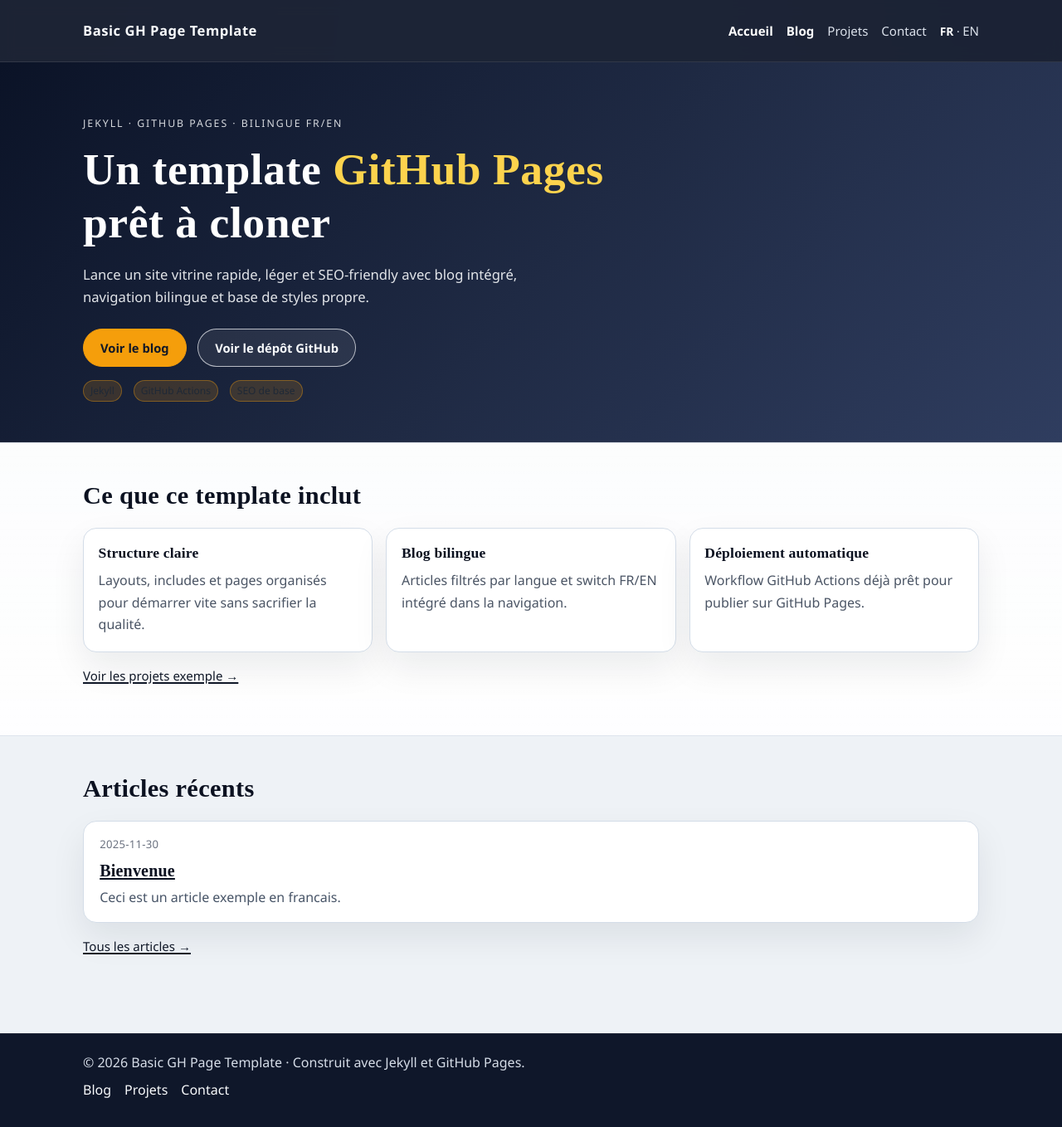
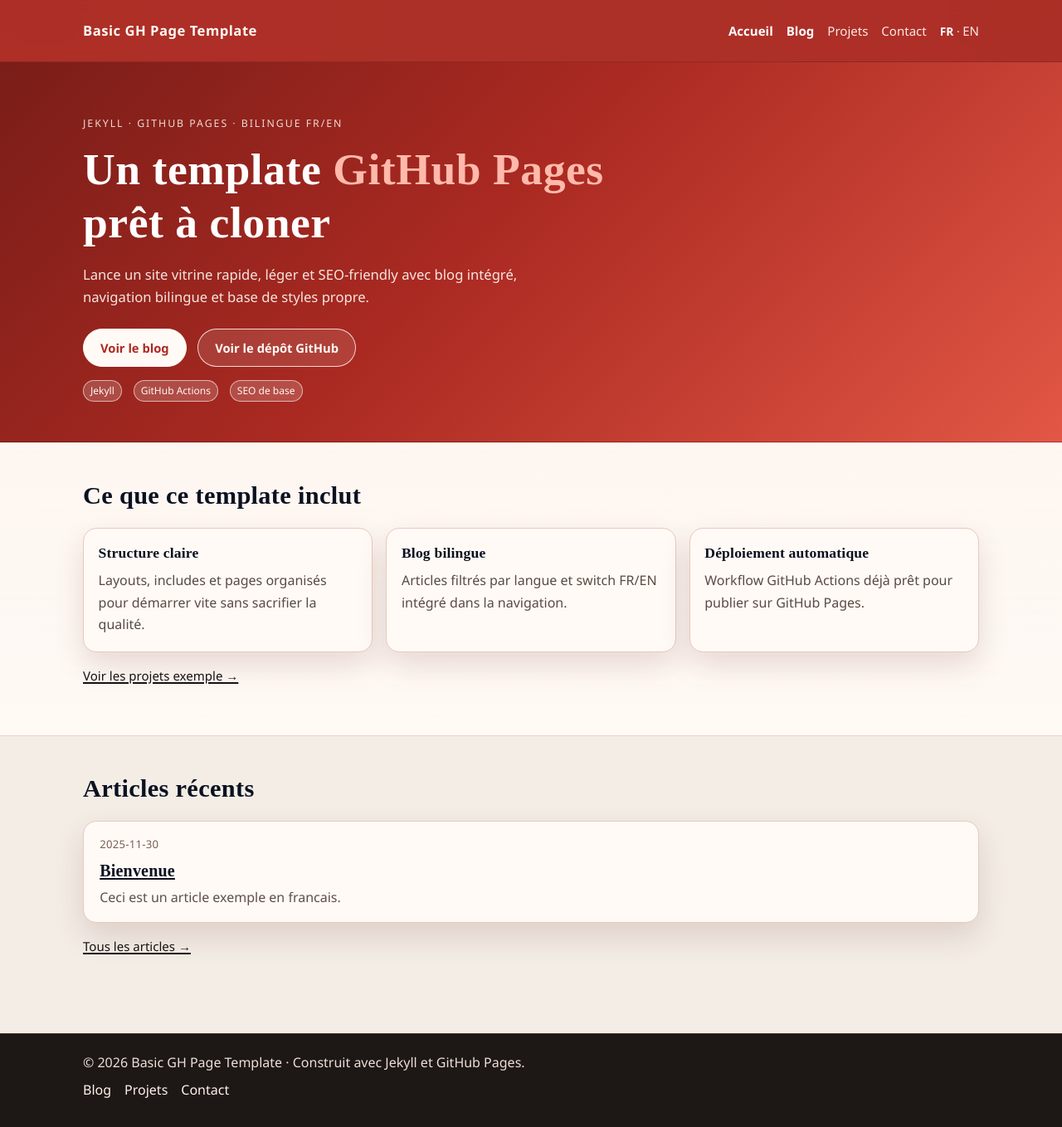
Before and after one commit to jphenri/basic-gh-page-template, a Jekyll site: the page built from index.md, in a window 1280 px wide and 1358 px high. Shown: the whole window at 83% size. Built offline with Jekyll 4.4.1, drawn with Linux system fonts in a browser that asks for light colours.

Commit message:
Update main.css

```diff
--- a/assets/css/main.css
+++ b/assets/css/main.css
@@ -1,17 +1,18 @@
 /* Tokens */
 
 :root {
-  --bg: #eef2f6;
-  --surface: #ffffff;
-  --surface-soft: #f6f8fb;
-  --ink: #101828;
-  --ink-soft: #4b5565;
-  --border: #d4dde8;
-  --shadow: 0 18px 42px rgba(15, 23, 42, 0.08);
-  --brand: #0f172a;
-  --brand-soft: #1f2a44;
-  --accent: #f59e0b;
-  --accent-soft: #fcd34d;
+  --bg: #f3ede6;
+  --surface: #fffaf6;
+  --surface-soft: #fdf2eb;
+  --ink: #171312;
+  --ink-soft: #5a4a43;
+  --border: #e8c9bc;
+  --shadow: 0 16px 36px rgba(94, 26, 22, 0.14);
+  --brand: #ab2a22;
+  --brand-soft: #8f221b;
+  --brand-deep: #7a1d18;
+  --accent: #e25745;
+  --accent-soft: #ffb9ab;
   --radius: 16px;
 }
 
@@ -31,8 +32,8 @@ body {
   color: var(--ink);
   line-height: 1.65;
   background:
-    radial-gradient(circle at 5% 0%, rgba(245, 158, 11, 0.12), transparent 24%),
-    radial-gradient(circle at 95% 0%, rgba(15, 23, 42, 0.11), transparent 20%),
+    radial-gradient(circle at 4% 0%, rgba(171, 42, 34, 0.22), transparent 24%),
+    radial-gradient(circle at 96% 0%, rgba(122, 29, 24, 0.17), transparent 22%),
     var(--bg);
 }
 
@@ -74,7 +75,7 @@ code {
 }
 
 :focus-visible {
-  outline: 3px solid rgba(245, 158, 11, 0.9);
+  outline: 3px solid rgba(173, 46, 36, 0.9);
   outline-offset: 3px;
   border-radius: 6px;
 }
@@ -84,19 +85,20 @@ code {
 .skip-link {
   position: absolute;
   left: 1rem;
-  top: -40px;
+  top: 0;
+  transform: translateY(-140%);
   z-index: 999;
-  background: var(--accent);
-  color: #1f2937;
+  background: #1e1917;
+  color: #fffaf5;
   border-radius: 8px;
   padding: 0.4rem 0.65rem;
   font-size: 0.9rem;
   text-decoration: none;
-  transition: top 0.2s ease;
+  transition: transform 0.2s ease;
 }
 
 .skip-link:focus {
-  top: 0.85rem;
+  transform: translateY(0.85rem);
 }
 
 /* Layout */
@@ -121,9 +123,9 @@ code {
 }
 
 .section-soft {
-  background: linear-gradient(180deg, rgba(255, 255, 255, 0.82), rgba(255, 255, 255, 0.96));
-  border-top: 1px solid rgba(212, 221, 232, 0.75);
-  border-bottom: 1px solid rgba(212, 221, 232, 0.75);
+  background: linear-gradient(180deg, rgba(255, 247, 242, 0.9), rgba(255, 250, 245, 0.98));
+  border-top: 1px solid rgba(171, 42, 34, 0.18);
+  border-bottom: 1px solid rgba(171, 42, 34, 0.18);
 }
 
 .section h2 {
@@ -138,8 +140,8 @@ code {
   top: 0;
   z-index: 20;
   backdrop-filter: blur(8px);
-  background: rgba(15, 23, 42, 0.94);
-  border-bottom: 1px solid rgba(255, 255, 255, 0.09);
+  background: rgba(171, 42, 34, 0.97);
+  border-bottom: 1px solid rgba(30, 25, 23, 0.22);
 }
 
 .header-inner {
@@ -151,7 +153,7 @@ code {
 }
 
 .site-title {
-  color: #f8fafc;
+  color: #fffaf5;
   text-decoration: none;
   font-weight: 700;
   letter-spacing: 0.03em;
@@ -166,14 +168,14 @@ code {
 }
 
 .site-nav a {
-  color: #dce2ec;
+  color: rgba(255, 250, 245, 0.92);
   font-size: 0.94rem;
   text-decoration: none;
   transition: color 0.2s ease, opacity 0.2s ease;
 }
 
 .site-nav a:hover {
-  color: #ffffff;
+  color: #fff;
 }
 
 .site-nav a[aria-current="page"] {
@@ -183,8 +185,8 @@ code {
 
 .nav-toggle {
   display: none;
-  border: 1px solid rgba(255, 255, 255, 0.4);
-  color: #f8fafc;
+  border: 1px solid rgba(255, 250, 245, 0.58);
+  color: #fffaf5;
   background: transparent;
   border-radius: 999px;
   padding: 0.45rem 0.95rem;
@@ -194,7 +196,7 @@ code {
 
 .lang-switch {
   font-size: 0.86rem;
-  color: #dce2ec;
+  color: rgba(255, 250, 245, 0.9);
 }
 
 .lang-switch strong {
@@ -209,10 +211,9 @@ code {
 
 .hero {
   padding: clamp(3rem, 5vw, 4.4rem) 0 clamp(2.2rem, 3.4vw, 3rem);
-  background:
-    linear-gradient(132deg, #0b1327 0%, #1f2a44 52%, #2f3d5f 100%);
-  color: #f8fafc;
-  border-bottom: 1px solid rgba(255, 255, 255, 0.1);
+  background: linear-gradient(134deg, var(--brand-deep) 0%, var(--brand) 46%, var(--accent) 100%);
+  color: #fffaf5;
+  border-bottom: 1px solid rgba(30, 25, 23, 0.15);
 }
 
 .hero-kicker {
@@ -254,6 +255,12 @@ code {
   gap: 0.55rem;
 }
 
+.hero-badges .tag {
+  border-color: rgba(255, 250, 245, 0.6);
+  background: rgba(255, 250, 245, 0.18);
+  color: #fff7f2;
+}
+
 /* Buttons */
 
 .btn {
@@ -275,19 +282,19 @@ code {
 }
 
 .btn-primary {
-  background: var(--accent);
-  border-color: var(--accent);
-  color: #111827;
+  background: #fffaf5;
+  border-color: #fffaf5;
+  color: var(--brand);
 }
 
 .btn-primary:hover {
-  background: #fbbf24;
+  background: #ffe5da;
 }
 
 .btn-outline {
-  color: #f8fafc;
-  border-color: rgba(248, 250, 252, 0.7);
-  background: rgba(248, 250, 252, 0.07);
+  color: #fffaf5;
+  border-color: rgba(255, 250, 245, 0.82);
+  background: rgba(255, 250, 245, 0.11);
 }
 
 .btn-outline:hover {
@@ -347,12 +354,12 @@ code {
   margin-bottom: 0.55rem;
   font-size: 0.82rem;
   letter-spacing: 0.02em;
-  color: #6b7280;
+  color: #7a5f56;
 }
 
 .post-excerpt {
   margin-bottom: 0;
-  color: #475467;
+  color: #5f4f48;
 }
 
 .empty-state {
@@ -384,7 +391,7 @@ code {
 
 .page-subtitle {
   margin-bottom: 0;
-  color: #64748b;
+  color: #8f6f66;
 }
 
 .page-content,
@@ -424,9 +431,9 @@ code {
   align-items: center;
   padding: 0.13rem 0.5rem;
   border-radius: 999px;
-  border: 1px solid rgba(245, 158, 11, 0.38);
-  background: rgba(245, 158, 11, 0.16);
-  color: #1f2937;
+  border: 1px solid rgba(171, 42, 34, 0.35);
+  background: rgba(171, 42, 34, 0.14);
+  color: var(--brand-deep);
   font-size: 0.75rem;
   margin-right: 0.32rem;
   margin-bottom: 0.32rem;
@@ -441,9 +448,9 @@ code {
 
 .site-footer {
   margin-top: 2rem;
-  background: #0f172a;
-  color: #d6dde8;
-  border-top: 1px solid rgba(255, 255, 255, 0.08);
+  background: #1d1716;
+  color: #efdfd7;
+  border-top: 1px solid rgba(226, 87, 69, 0.3);
 }
 
 .footer-inner {
@@ -461,12 +468,12 @@ code {
 }
 
 .footer-links a {
-  color: #f8fafc;
+  color: #fff2ea;
   text-decoration: none;
 }
 
 .footer-links a:hover {
-  color: #fcd34d;
+  color: #ffb4a6;
 }
 
 /* Responsive */
@@ -483,9 +490,9 @@ code {
     left: 1.2rem;
     padding: 0.9rem 1rem;
     border-radius: 14px;
-    border: 1px solid rgba(255, 255, 255, 0.2);
-    background: rgba(15, 23, 42, 0.98);
-    box-shadow: 0 18px 40px rgba(2, 6, 23, 0.38);
+    border: 1px solid rgba(255, 250, 245, 0.26);
+    background: rgba(122, 29, 24, 0.98);
+    box-shadow: 0 18px 40px rgba(88, 18, 14, 0.45);
     display: flex;
     flex-direction: column;
     align-items: flex-start;
@@ -511,7 +518,7 @@ code {
   .lang-switch {
     margin-top: 0.35rem;
     padding-top: 0.6rem;
-    border-top: 1px solid rgba(255, 255, 255, 0.15);
+    border-top: 1px solid rgba(255, 250, 245, 0.2);
     width: 100%;
   }
 }
```
